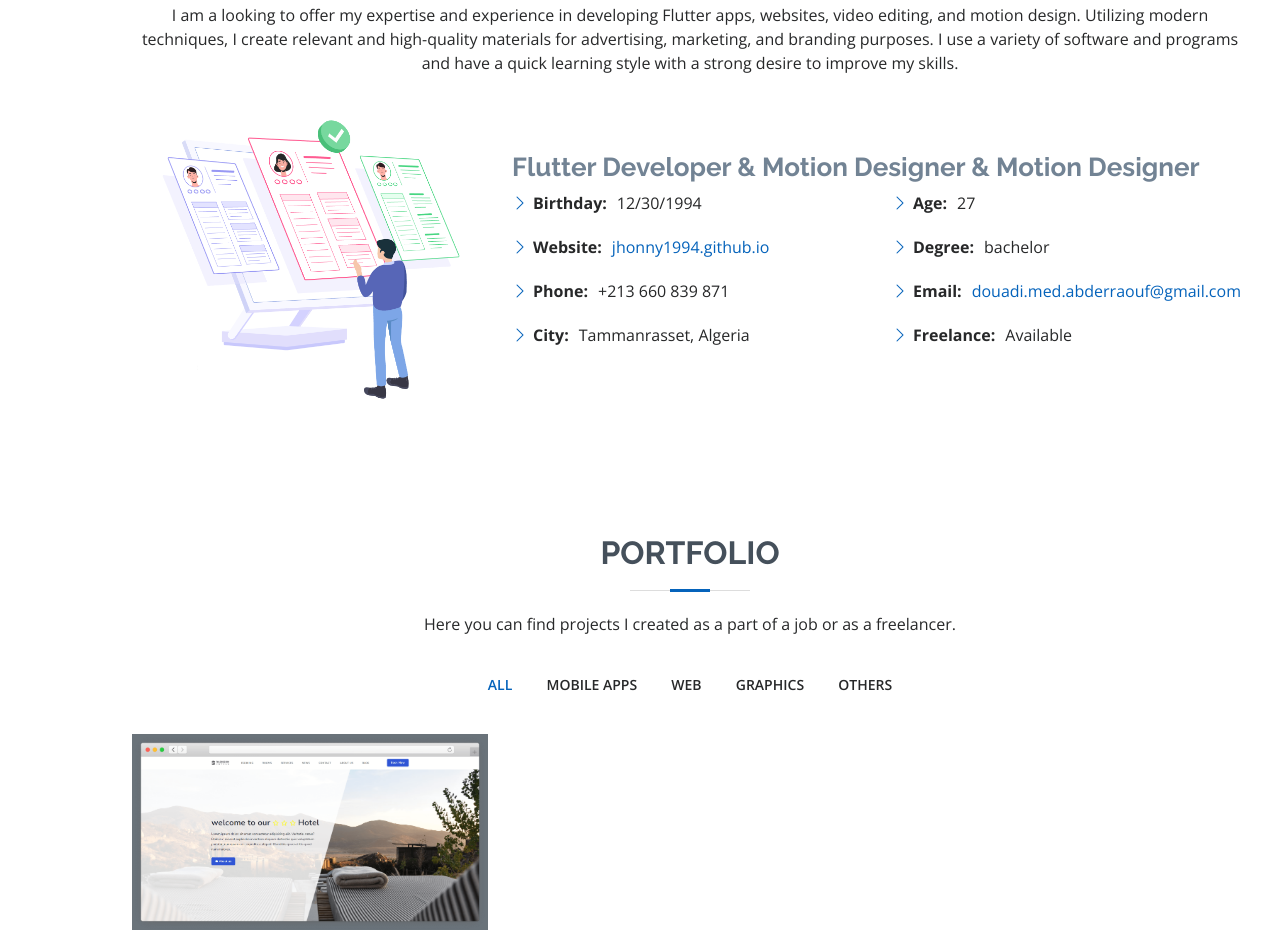
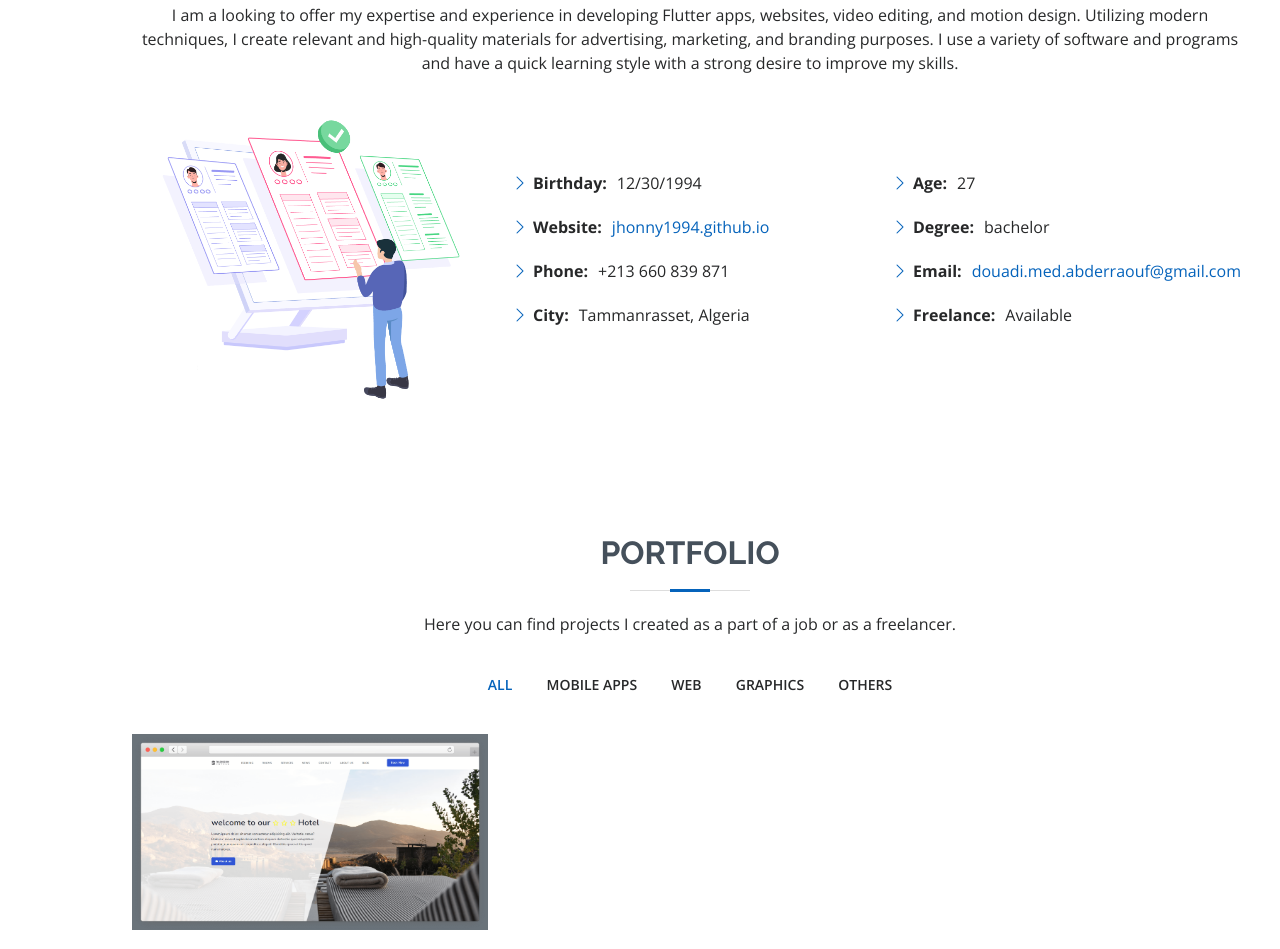
Before and after one commit to jhonny1994/jhonny1994.github.io, a plain HTML site: page index.html in a window 1280 px wide. Shown: the part 935-1884 px from the top of the page. Drawn offline with nearby package versions, Linux system fonts and the light colour scheme.

Commit message:
minor fix

```diff
--- a/index.html
+++ b/index.html
@@ -102,7 +102,6 @@
             <img src="assets/img/profile-img.png" class="img-fluid" alt="" />
           </div>
           <div class="col-lg-8 pt-4 pt-lg-0 content">
-            <h3>Flutter Developer &amp; Motion Designer &amp; Motion Designer</h3>
             <div class="row">
               <div class="col-lg-6">
                 <ul>
```
